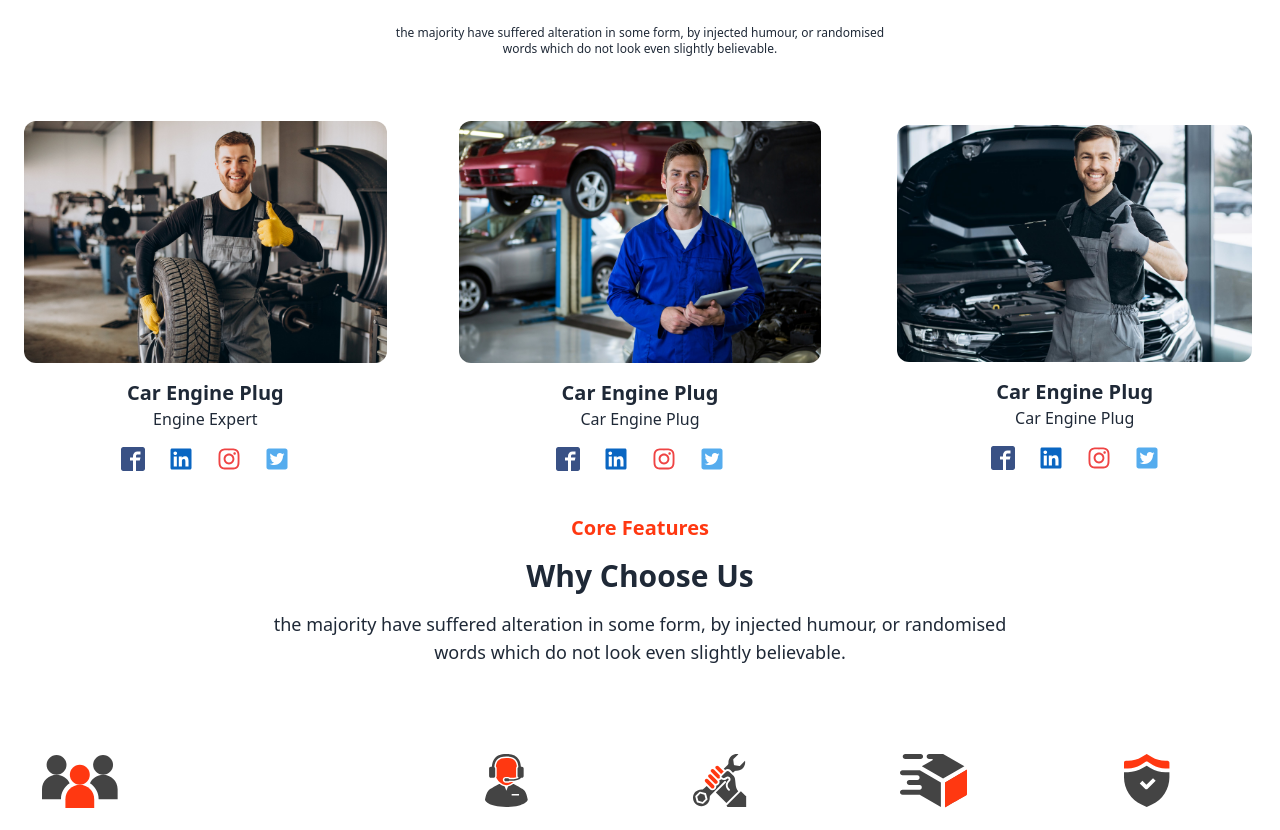
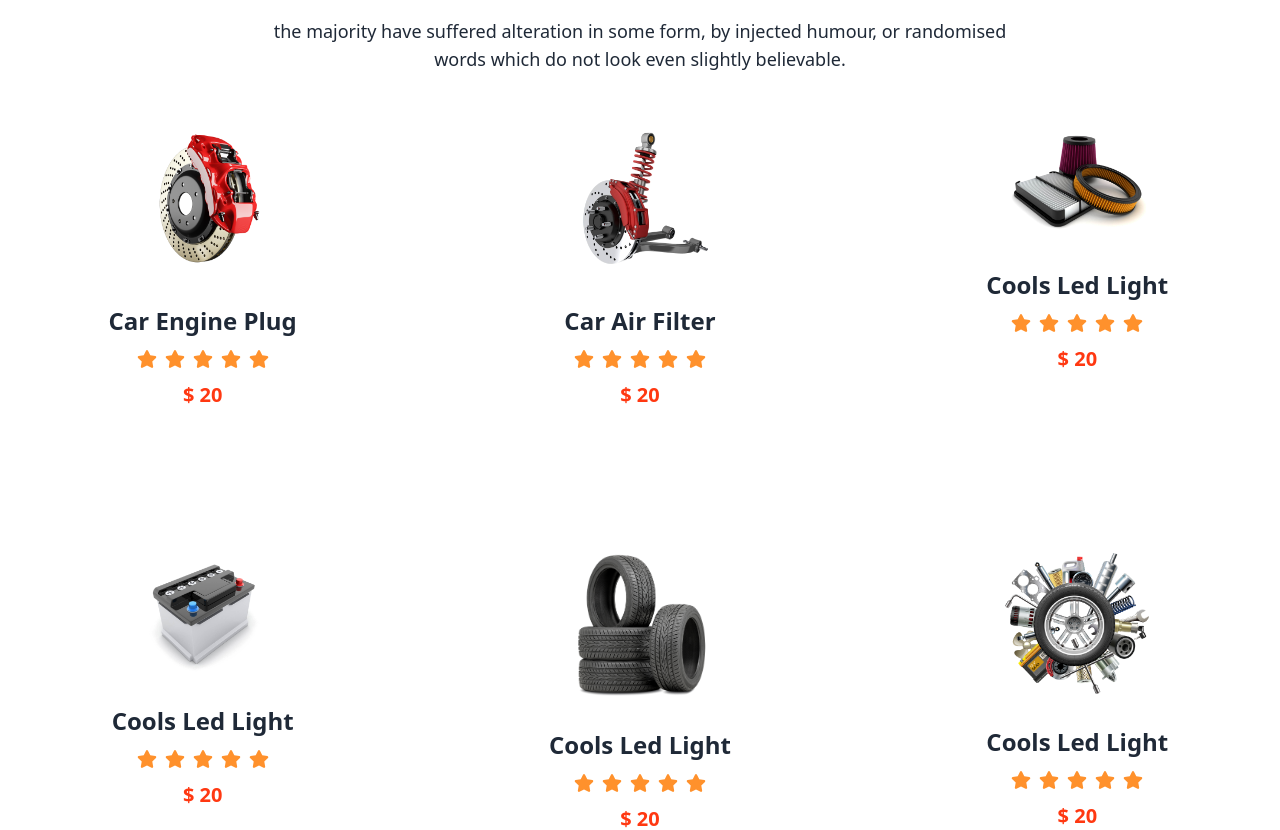
Before and after one commit to sumondas2001/Car-Doctor-Client, a React (Vite) app: page / in a window 1280 px wide. Shown: the part 2981-3811 px from the top of the page. Built offline with nearby package versions, Linux system fonts and the light colour scheme; no server answers.

Commit message:
Home Popular Products section add

```diff
--- a/src/Pages/Home/Home.jsx
+++ b/src/Pages/Home/Home.jsx
@@ -2,6 +2,7 @@ import About from "./About/About";
 import Banner from "./Banner/Banner";
 import Features from "./Features/Features";
 import Location from "./Location/Location";
+import PopularProducts from "./PopularProducts/PopularProducts";
 import Services from "./Services/Services";
 import Team from "./Team/Team";
 import Testimonial from "./Testimonial/Testimonial";
@@ -14,6 +15,7 @@ const Home = () => {
                <About></About>
                <Services></Services>
                <Location></Location>
+               <PopularProducts></PopularProducts>
                <Team></Team>
                <Features></Features>
                <Testimonial></Testimonial>
--- /dev/null
+++ b/src/Pages/Home/PopularProducts/PopularProducts.jsx
@@ -0,0 +1,120 @@
+import img1 from "../../../assets/images/products/1.png";
+import img2 from "../../../assets/images/products/2.png";
+import img3 from "../../../assets/images/products/3.png";
+import img4 from "../../../assets/images/products/4.png";
+import img5 from "../../../assets/images/products/5.png";
+import img6 from "../../../assets/images/products/6.png";
+import { FaStar } from "react-icons/fa";
+
+
+const PopularProducts = () => {
+     return (
+          <div>
+               <div className="text-center space-y-4">
+                    <h1 className="text-xl text-[#FF3811] font-bold">Popular Products</h1>
+                    <h3 className="text-3xl font-bold">Browse Our Products</h3>
+                    <p className="text-lg font-normal">the majority have suffered alteration in some form, by injected humour, or randomised <br /> words which do not look even slightly believable. </p>
+               </div>
+               <div className="grid grid-cols-1 gap-8 md:grid-cols-2 lg:grid-cols-3 ">
+                    <div className="p-14  text-center">
+                         <div className="flex justify-center w-full ">
+                              <img className="w-36 " src={img1} alt="" />
+                         </div>
+
+                         <h1 className="text-2xl font-bold mt-8">Car Engine Plug</h1>
+                         <div className="flex justify-center text-[rgba(255,145,44,1)] mt-3 text-xl gap-2">
+                              <FaStar></FaStar>
+                              <FaStar></FaStar>
+                              <FaStar></FaStar>
+                              <FaStar></FaStar>
+                              <FaStar></FaStar>
+                         </div>
+                         <p className="text-xl mt-3 font-semibold text-[#FF3811]">$ 20</p>
+
+                    </div>
+                    <div className="p-14 text-center">
+                         <div className="flex justify-center w-full ">
+                              <img className="w-36 " src={img2} alt="" />
+                         </div>
+
+                         <h1 className="text-2xl font-bold mt-8">Car Air Filter</h1>
+                         <div className="flex justify-center text-[rgba(255,145,44,1)] mt-3 text-xl gap-2">
+                              <FaStar></FaStar>
+                              <FaStar></FaStar>
+                              <FaStar></FaStar>
+                              <FaStar></FaStar>
+                              <FaStar></FaStar>
+                         </div>
+                         <p className="text-xl mt-3 font-semibold text-[#FF3811]">$ 20</p>
+
+                    </div>
+                    <div className="p-14 text-center">
+                         <div className="flex justify-center w-full ">
+                              <img className="w-36 " src={img3} alt="" />
+                         </div>
+
+                         <h1 className="text-2xl font-bold mt-8">Cools Led Light</h1>
+                         <div className="flex justify-center text-[rgba(255,145,44,1)] mt-3 text-xl gap-2">
+                              <FaStar></FaStar>
+                              <FaStar></FaStar>
+                              <FaStar></FaStar>
+                              <FaStar></FaStar>
+                              <FaStar></FaStar>
+                         </div>
+                         <p className="text-xl mt-3 font-semibold text-[#FF3811]">$ 20</p>
+
+                    </div>
+                    <div className="p-14  text-center">
+                         <div className="flex justify-center w-full ">
+                              <img className="w-36 " src={img4} alt="" />
+                         </div>
+
+                         <h1 className="text-2xl font-bold mt-8">Cools Led Light</h1>
+                         <div className="flex justify-center text-[rgba(255,145,44,1)] mt-3 text-xl gap-2">
+                              <FaStar></FaStar>
+                              <FaStar></FaStar>
+                              <FaStar></FaStar>
+                              <FaStar></FaStar>
+                              <FaStar></FaStar>
+                         </div>
+                         <p className="text-xl mt-3 font-semibold text-[#FF3811]">$ 20</p>
+
+                    </div>
+                    <div className="p-14 text-center">
+                         <div className="flex justify-center w-full ">
+                              <img className="w-36 " src={img5} alt="" />
+                         </div>
+
+                         <h1 className="text-2xl font-bold mt-8">Cools Led Light</h1>
+                         <div className="flex justify-center text-[rgba(255,145,44,1)] mt-3 text-xl gap-2">
+                              <FaStar></FaStar>
+                              <FaStar></FaStar>
+                              <FaStar></FaStar>
+                              <FaStar></FaStar>
+                              <FaStar></FaStar>
+                         </div>
+                         <p className="text-xl mt-3 font-semibold text-[#FF3811]">$ 20</p>
+
+                    </div>
+                    <div className="p-14  text-center">
+                         <div className="flex justify-center w-full ">
+                              <img className="w-36 " src={img6} alt="" />
+                         </div>
+
+                         <h1 className="text-2xl font-bold mt-8">Cools Led Light</h1>
+                         <div className="flex justify-center text-[rgba(255,145,44,1)] mt-3 text-xl gap-2">
+                              <FaStar></FaStar>
+                              <FaStar></FaStar>
+                              <FaStar></FaStar>
+                              <FaStar></FaStar>
+                              <FaStar></FaStar>
+                         </div>
+                         <p className="text-xl mt-3 font-semibold text-[#FF3811]">$ 20</p>
+
+                    </div>
+               </div>
+          </div>
+     );
+};
+
+export default PopularProducts;
```
